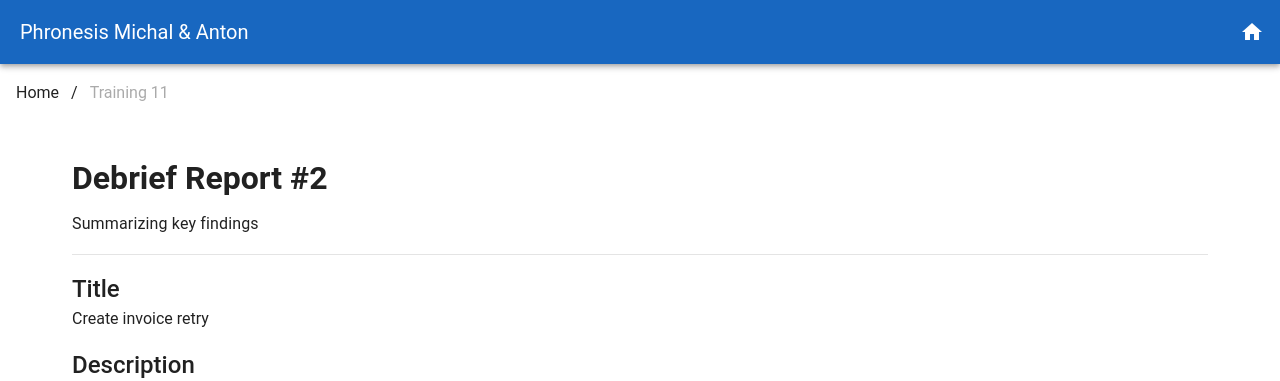
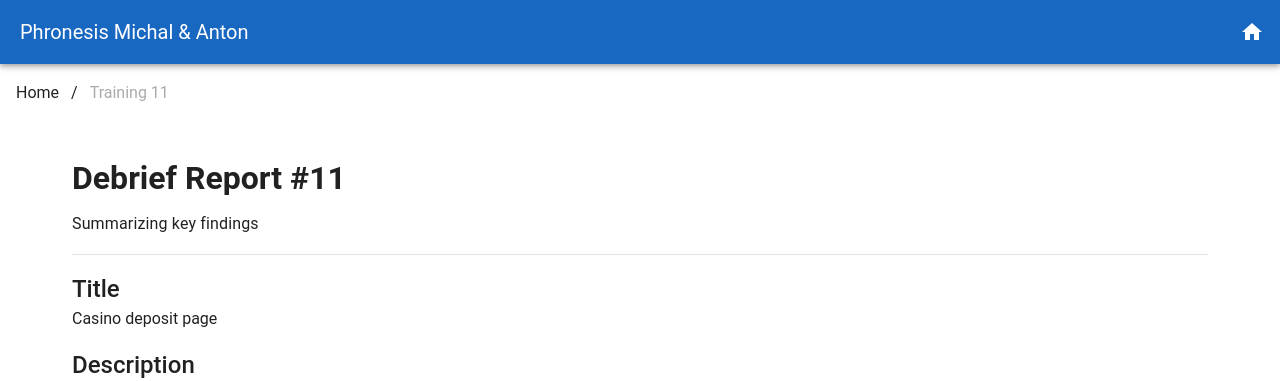
Before and after one commit to michalryngier-rbly/phronesis, a Vue app: page /training-11 in a window 1280 px wide. Shown: the top 381 px of the page. Built offline with nearby package versions, Linux system fonts and the light colour scheme.

Commit message:
feat(phronesis-11): Add strategy

```diff
--- a/src/pages/training-11/index.vue
+++ b/src/pages/training-11/index.vue
@@ -7,7 +7,7 @@ import PhronesisCard from "@/components/phronesis-card.vue";
 <template>
   <v-container>
     <h1 class="font-weight-bold mb-2">
-      Debrief Report #2
+      Debrief Report #11
     </h1>
     <p class="text-subtitle-1 mb-4">
       Summarizing key findings
@@ -19,7 +19,7 @@ import PhronesisCard from "@/components/phronesis-card.vue";
       Title
     </h2>
     <p class="mb-4">
-      Create invoice retry
+      Casino deposit page
     </p>
 
     <h2 class="font-weight-medium">
```
Also changed, not shown: 1 other file (tests, documents, lock files or other folders).
